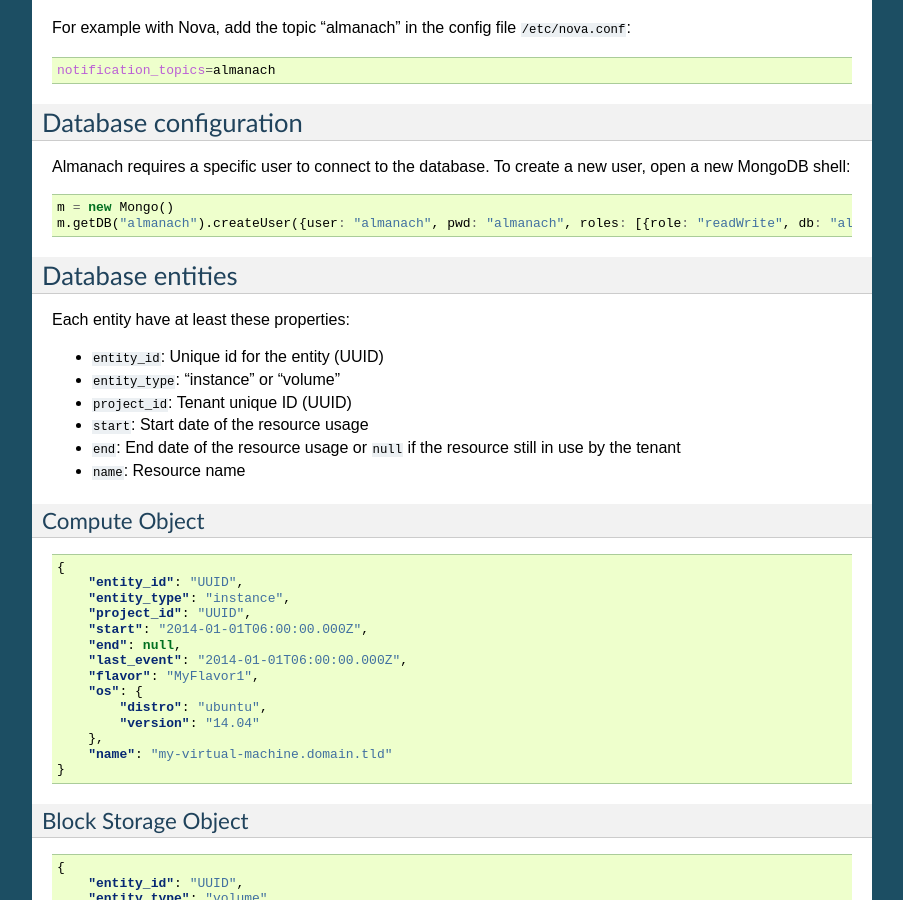
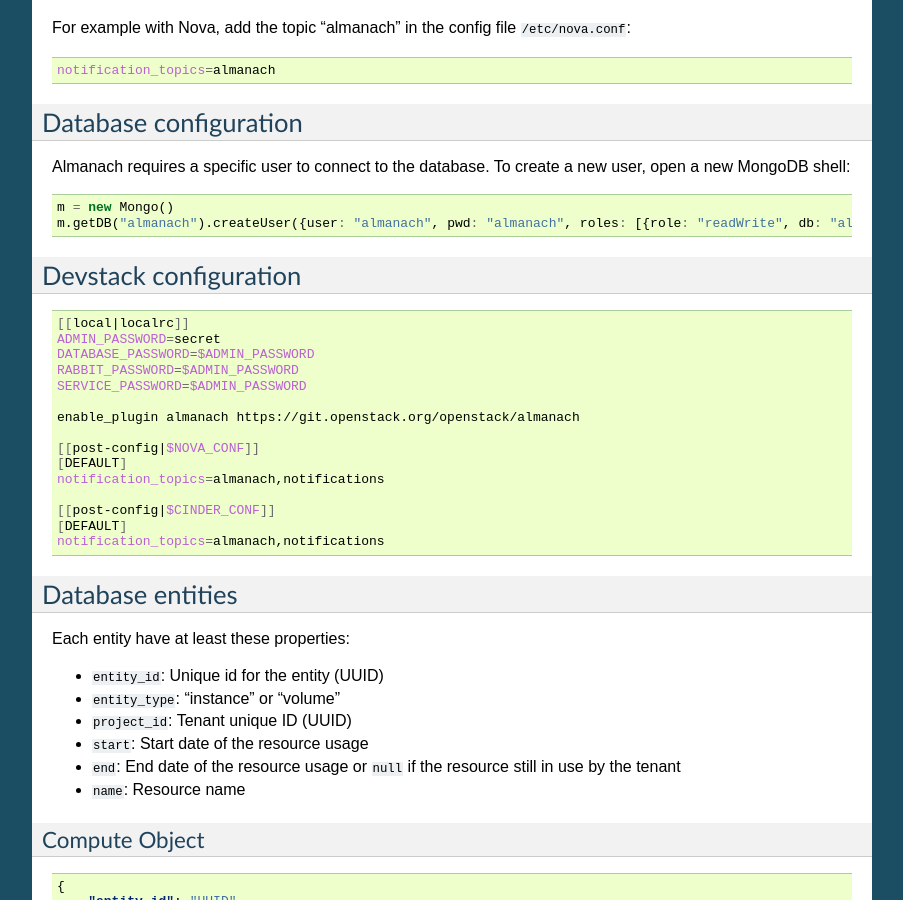
Before and after one commit to openstack-archive/almanach, a Sphinx documentation site: the page built from doc/source/index.rst, in a window 1280 px wide and 900 px high, scrolled down 2175 px. Shown: the whole window, without its empty margins (198-1101 px from the left). Built offline with Sphinx 7.4.7, drawn with Linux system fonts in a browser that asks for light colours; some of the changed text lies outside the part shown.

Commit message:
Add devstack plugin
Change-Id: I47be86218a744f3b7937380b7adbe5268c04abf0

```diff
--- a/doc/source/index.rst
+++ b/doc/source/index.rst
@@ -169,6 +169,28 @@ To create a new user, open a new MongoDB shell:
     m.getDB("almanach").createUser({user: "almanach", pwd: "almanach", roles: [{role: "readWrite", db: "almanach"}]})
 
 
+Devstack configuration
+----------------------
+
+.. code:: bash
+
+    [[local|localrc]]
+    ADMIN_PASSWORD=secret
+    DATABASE_PASSWORD=$ADMIN_PASSWORD
+    RABBIT_PASSWORD=$ADMIN_PASSWORD
+    SERVICE_PASSWORD=$ADMIN_PASSWORD
+
+    enable_plugin almanach https://git.openstack.org/openstack/almanach
+
+    [[post-config|$NOVA_CONF]]
+    [DEFAULT]
+    notification_topics=almanach,notifications
+
+    [[post-config|$CINDER_CONF]]
+    [DEFAULT]
+    notification_topics=almanach,notifications
+
+
 Database entities
 -----------------
 
```
Also changed, not shown: 2 other files.
